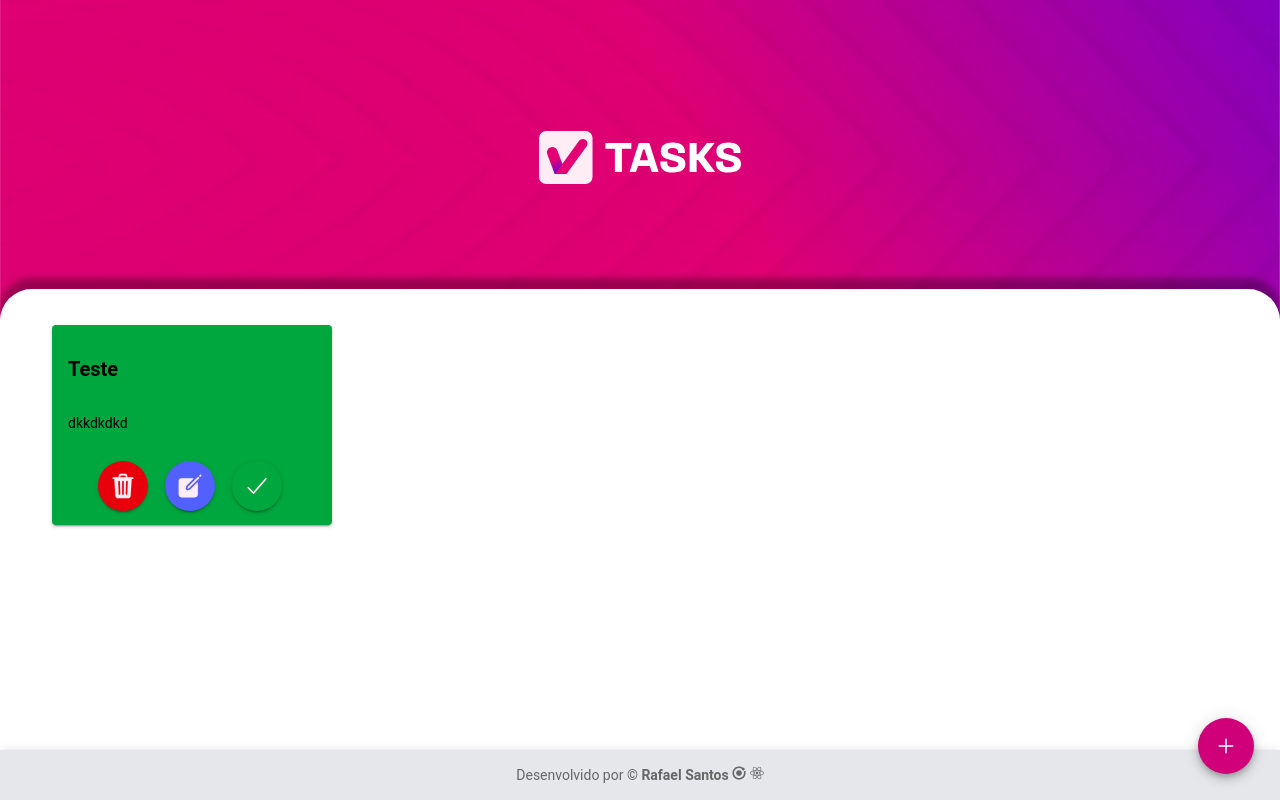
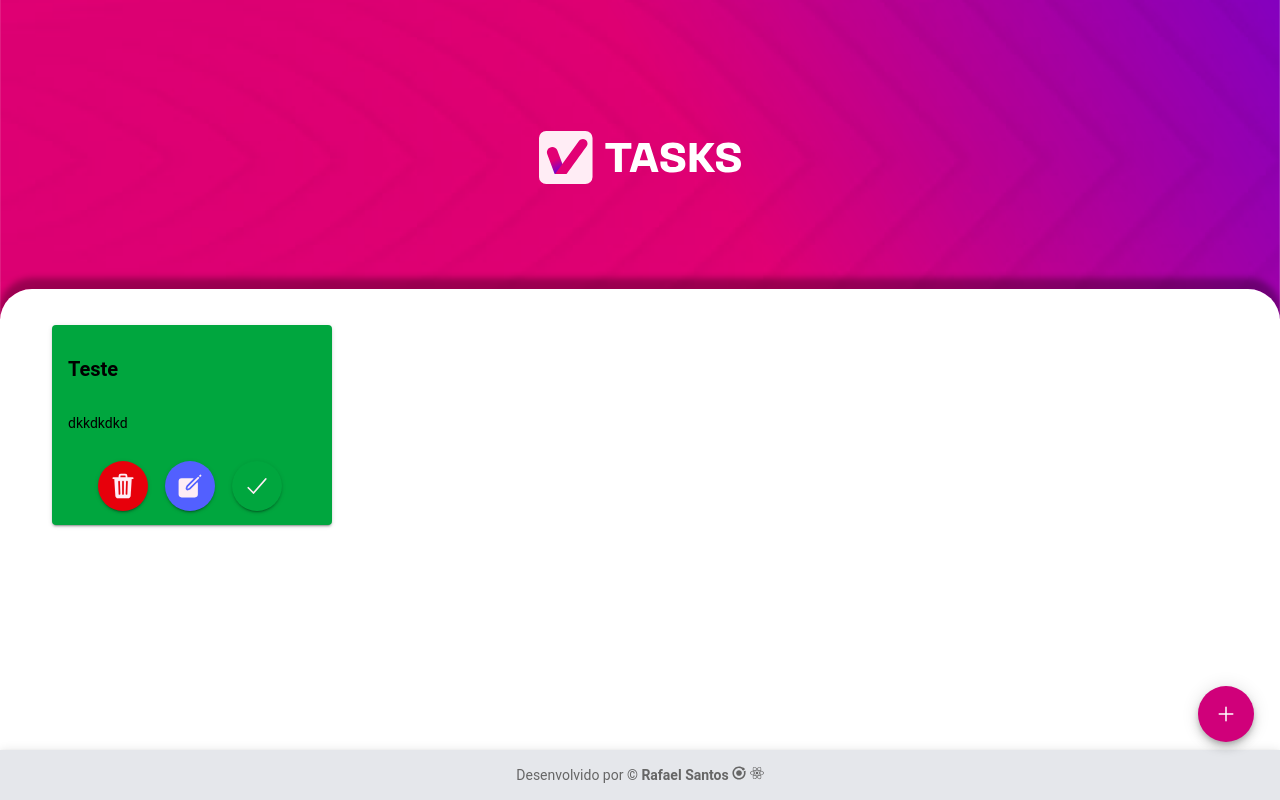
Before and after one commit to RafaelDesenvolvedor1/Tasks-ionic, a React (Vite) app: page / in a window 1280 px wide. Built offline with nearby package versions, Linux system fonts and the light colour scheme.

Commit message:
update margin in BtnAddTask component

```diff
--- a/src/components/BtnAddTask/index.tsx
+++ b/src/components/BtnAddTask/index.tsx
@@ -9,7 +9,7 @@ type btnAdd = {
 
 export default ({id}:btnAdd) => {
   return (
-    <IonFab slot="fixed" horizontal="end"  vertical="bottom" className="ion-margin">
+    <IonFab slot="fixed" horizontal="end"  vertical="bottom" className="ion-margin" style={{marginBottom: "3rem"}}>
       <IonFabButton id={id}>
         <IonIcon icon={add}/>
       </IonFabButton>
--- a/src/pages/Home.tsx
+++ b/src/pages/Home.tsx
@@ -37,11 +37,10 @@ const Home = () => {
               </IonRow>
             </IonGrid>
             <Modal />
-            <BtnAddTask id="open-modal" />
-
             <Footer />
           </section>
         </IonContent>
+        <BtnAddTask id="open-modal" />
       </main>
     </IonPage>
   );
```
